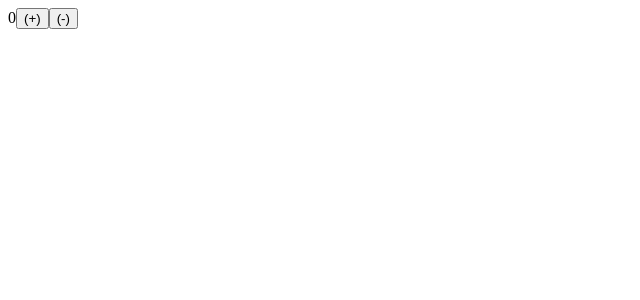
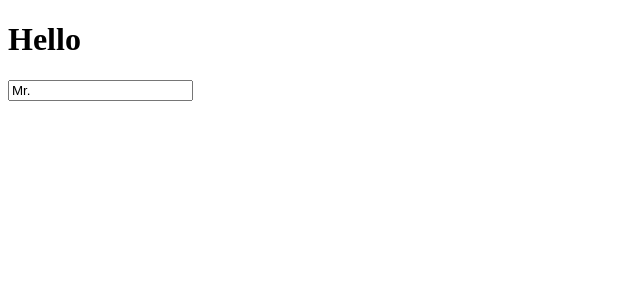
Before and after one commit to hwhang0917/react-hooks-practice, a React (Create React App) app: page / in a window 1280 px wide. Shown: the top 300 px of the page, without its empty margins (0-640 px from the left). Built offline with nearby package versions, Linux system fonts and the light colour scheme.

Commit message:
[1.1-1.2] useInput hook

```diff
--- a/src/App.js
+++ b/src/App.js
@@ -1,14 +1,29 @@
 import React, { useState } from "react";
 
+const useInput = (initialValue, validator) => {
+  const [value, setValue] = useState(initialValue);
+  const onChange = (event) => {
+    const {
+      target: { value },
+    } = event;
+    let willUpdate = true;
+    if (typeof validator === "function") {
+      willUpdate = validator(value);
+    }
+    if (willUpdate) {
+      setValue(value);
+    }
+  };
+  return { value, onChange };
+};
+
 const App = () => {
-  const [item, setItem] = useState(0);
-  const incrementItem = () => setItem(item + 1);
-  const decrementItem = () => setItem(item - 1);
+  const maxLen = (value) => !value.includes("@");
+  const name = useInput("Mr.", maxLen);
   return (
     <div className="App">
-      <span>{item}</span>
-      <button onClick={incrementItem}>(+)</button>
-      <button onClick={decrementItem}>(-)</button>
+      <h1>Hello</h1>
+      <input placeholder="Name" {...name} />
     </div>
   );
 };
```
